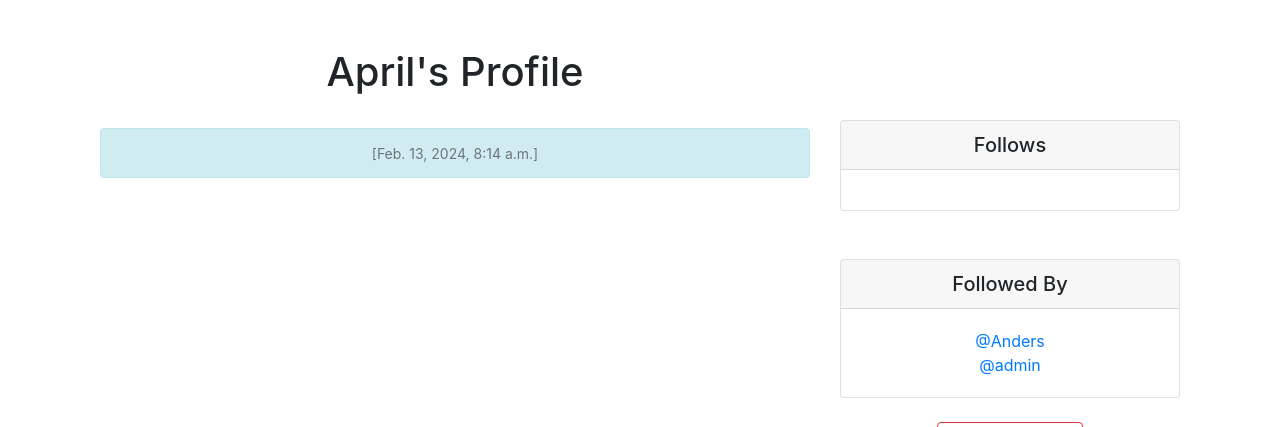
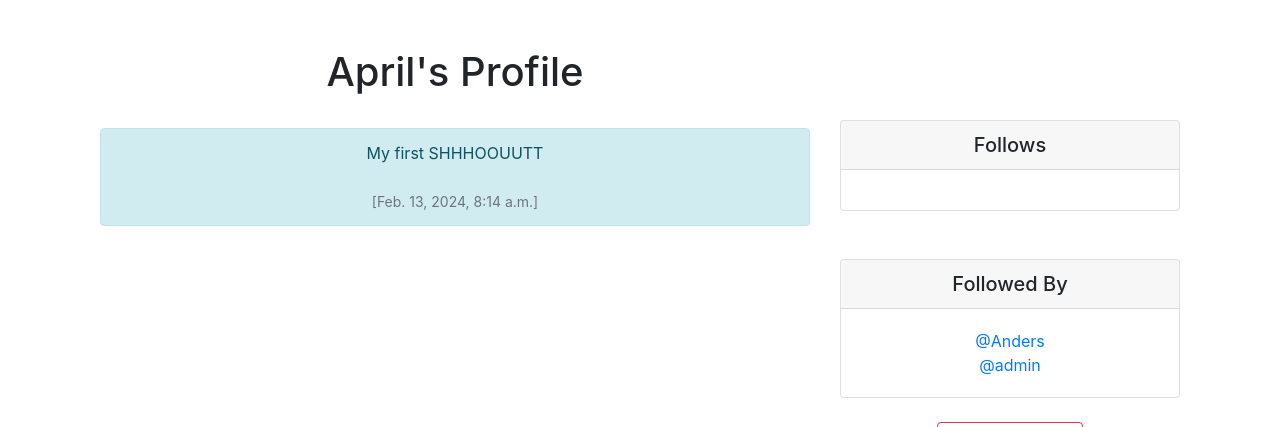
Before and after one commit to AndersH82/TheSaloon, a Django app: page /profile/3 in a window 1280 px wide. Shown: the part 56-483 px from the top of the page. Run offline with Django 5.2, Linux system fonts and the light colour scheme; a user stored in the database is signed in; data comes from the database, SQL or seed files in the repository.

Commit message:
fixed code error shout in profile didnt showow

```diff
--- a/the_saloon/templates/profile.html
+++ b/the_saloon/templates/profile.html
@@ -10,13 +10,16 @@
             <br/>
             {% if shouts%}
               {% for shout in shouts %}
-              <div class="alert alert-info" role="alert">
-                <small class="text-muted">
-                  [{{ shout.created_at }}]
+
+                <div class="alert alert-info" role="alert">
+                  {{ shout.body }}<br/><br/>
+                  <small class="text-muted">
+
+                    [{{ shout.created_at }}]
 
 
-                </small>
-              </div><br/></br/>
+                  </small>
+                </div><br/></br/>
               {% endfor %}
             {% endif %}
           </div>
```
